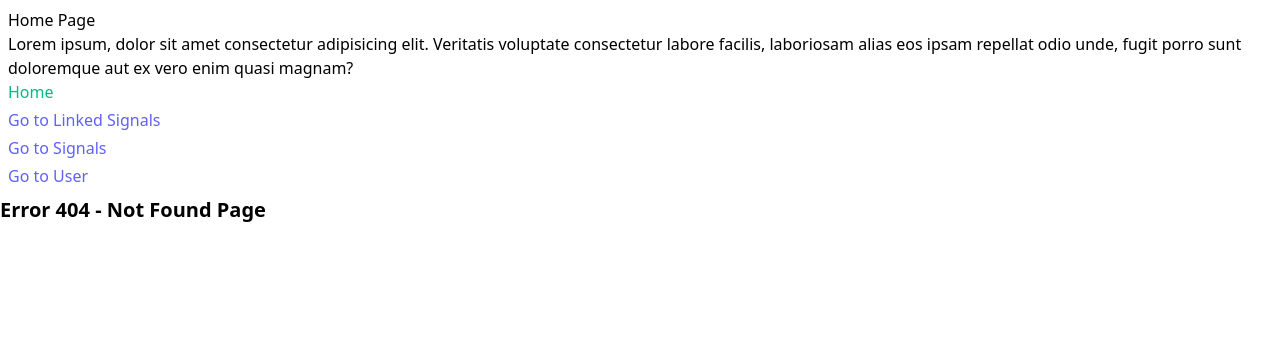
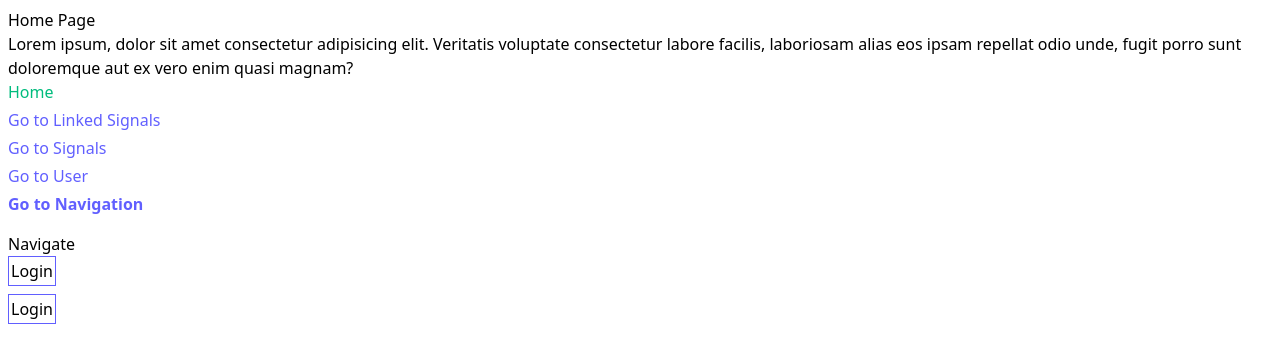
Before and after one commit to Bruno-Calasans/angular, an Angular app: page /navigation in a window 1280 px wide. Shown: the top 358 px of the page. Built offline with nearby package versions, Linux system fonts and the light colour scheme.

Commit message:
navigate

```diff
--- a/src/app/app.component.ts
+++ b/src/app/app.component.ts
@@ -53,5 +53,9 @@ export class AppComponent {
       url: 'user',
       label: 'User',
     },
+    {
+      url: 'navigation',
+      label: 'Navigation',
+    },
   ];
 }
--- a/src/app/app.routes.ts
+++ b/src/app/app.routes.ts
@@ -3,6 +3,7 @@ import { LinkedSignalComponent } from './linked-signal/linked-signal.component';
 import { SignalsComponent } from './signals/signals.component';
 import { UserComponent } from './user/user.component';
 import { NotFoundComponent } from './not-found/not-found.component';
+import { NavigationComponent } from './navigation/navigation.component';
 
 export const routes: Routes = [
   // Default Route
@@ -10,7 +11,6 @@ export const routes: Routes = [
     path: '',
     component: UserComponent,
   },
-  // Redirect with prefix
   {
     path: 'user',
     component: UserComponent,
@@ -24,6 +24,10 @@ export const routes: Routes = [
     component: LinkedSignalComponent,
   },
   {
+    path: 'navigation',
+    component: NavigationComponent,
+  },
+  {
     path: '**',
     component: NotFoundComponent,
   },
--- /dev/null
+++ b/src/app/navigation/navigation.component.html
@@ -0,0 +1,13 @@
+<div class="p-2">
+  <p>Navigate</p>
+  <div class="flex flex-col gap-2 items-start">
+    <!-- First way -->
+    <button class="p-0.5 border-1 border-indigo-500" routerLink="/user">
+      Login
+    </button>
+    <!-- Second way -->
+    <button class="p-0.5 border-1 border-indigo-500" (click)="gotToPage()">
+      Login
+    </button>
+  </div>
+</div>
--- /dev/null
+++ b/src/app/navigation/navigation.component.ts
@@ -0,0 +1,24 @@
+import { Component } from '@angular/core';
+import { Router, RouterLink } from '@angular/router';
+
+@Component({
+  selector: 'app-navigation',
+  imports: [RouterLink],
+  templateUrl: './navigation.component.html',
+  styleUrl: './navigation.component.css',
+})
+export class NavigationComponent {
+  constructor(private router: Router) {}
+
+  gotToPage() {
+    // Verify user
+    // this.router.navigateByUrl('/user');
+    this.router.getCurrentNavigation();
+    this.router.navigate(['user', 1, 'team', 10], {
+      fragment: 'top',
+      queryParams: {
+        search: 'test',
+      },
+    });
+  }
+}
```
Also changed, not shown: src/app/navigation/navigation.component.css (added), 1 other file (tests, documents, lock files or other folders).
